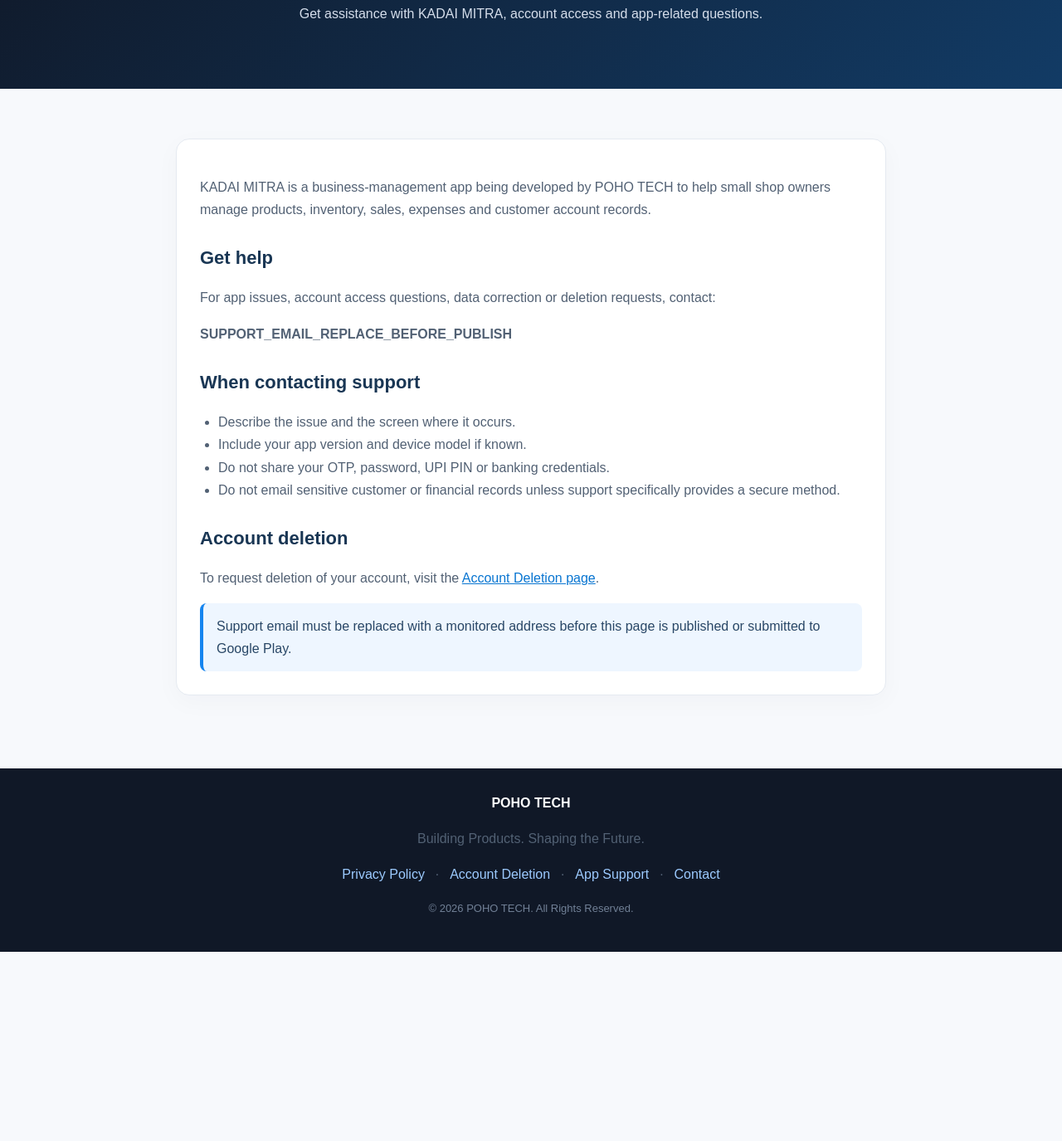
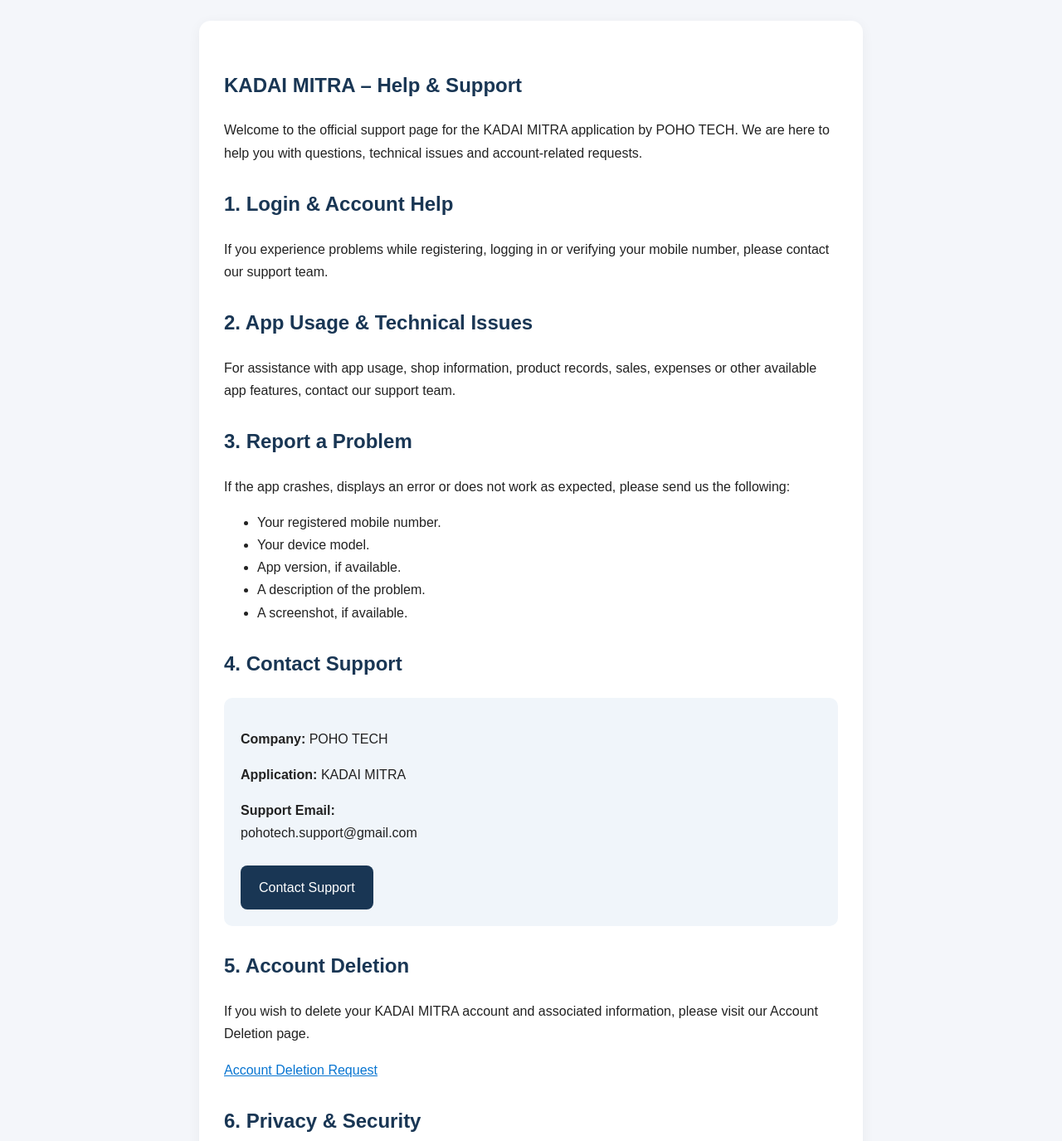
Before and after one commit to sselvam2014-lgtm/pohotech-website, a plain HTML site: page app-support.html in a window 1280 px wide. Shown: the part 240-1615 px from the top of the page at 83% size. Before the commit the page ends 1387 px from the top, so only its background shows below. Drawn offline with Linux system fonts and the light colour scheme.

Commit message:
Create KADAI MITRA app support page

```diff
--- a/app-support.html
+++ b/app-support.html
@@ -1,39 +1,167 @@
 <!DOCTYPE html>
-<html lang="en"><head><meta charset="UTF-8"><meta name="viewport" content="width=device-width, initial-scale=1.0">
-<meta name="theme-color" content="#101827"><title>App Support | POHO TECH</title>
-<meta name="description" content="Get assistance with KADAI MITRA, account access and app-related questions.">
+<html lang="en">
+<head>
+<meta charset="UTF-8">
+<meta name="viewport" content="width=device-width, initial-scale=1.0">
+<meta name="theme-color" content="#101827">
+<title>App Support | POHO TECH</title>
+<meta name="description" content="Official support page for KADAI MITRA by POHO TECH.">
 <style>
-:root{--navy:#101827;--navy2:#193654;--blue:#1685ef;--cyan:#60a5fa;--ink:#182235;--muted:#64748b;--bg:#f7f9fc;--line:#e5eaf1}
-*{box-sizing:border-box}html{scroll-behavior:smooth}body{margin:0;font-family:Arial,Helvetica,sans-serif;background:var(--bg);color:var(--ink);line-height:1.7}
-header{background:var(--navy);color:#fff;padding:17px max(6%,calc((100% - 1120px)/2));display:flex;align-items:center;justify-content:space-between;gap:20px}
-.brand{font-size:25px;font-weight:900;letter-spacing:1px;text-decoration:none;color:#fff;white-space:nowrap}.brand .p{color:#ff303b}.brand .o1{color:#ffbf00}.brand .h{color:#00b985}.brand .o2{color:#1685ef}
-nav{display:flex;gap:22px;flex-wrap:wrap}nav a{color:#fff;text-decoration:none;font-size:15px}nav a:hover{color:var(--cyan)}
-.hero{background:linear-gradient(135deg,var(--navy),#123b65);color:#fff;padding:65px 20px;text-align:center}.eyebrow{color:#60a5fa;font-size:12px;font-weight:bold;letter-spacing:3px;text-transform:uppercase}.hero h1{font-size:clamp(32px,5vw,48px);line-height:1.18;margin:12px auto;max-width:850px}.hero p{color:#d5deeb;max-width:720px;margin:12px auto}
-main{max-width:900px;margin:0 auto;padding:42px 22px 70px}.panel{background:#fff;border:1px solid var(--line);border-radius:16px;padding:28px;margin:18px 0;box-shadow:0 8px 30px #14213d08}
-h2{font-size:22px;color:#193654;margin:26px 0 8px}h3{font-size:17px;color:#193654;margin:18px 0 6px}p,li{color:#526174}ul{padding-left:22px}.note{background:#eef6ff;border-left:4px solid var(--blue);padding:14px 16px;border-radius:8px;color:#294766}
-a{color:#0875d1} .btn{display:inline-block;background:var(--blue);color:#fff;padding:12px 20px;border-radius:8px;text-decoration:none;font-weight:bold}.btn:hover{background:#086bc2}
-footer{background:var(--navy);color:#cbd5e1;text-align:center;padding:28px 18px}footer strong{color:#fff}footer a{color:#9ccaff;text-decoration:none;margin:0 8px}
-.small{font-size:13px;color:#718096}.meta{font-size:14px;color:#718096}
-@media(max-width:620px){header{align-items:flex-start;flex-direction:column;padding:15px 5%}nav{gap:14px}.panel{padding:20px}.hero{padding:48px 18px}main{padding:28px 16px 55px}}
-</style></head><body>
-<header><a class="brand" href="index.html"><span class="p">P</span><span class="o1">O</span><span class="h">H</span><span class="o2">O</span> TECH</a>
-<nav><a href="index.html">Home</a><a href="index.html#about">About</a><a href="index.html#products">Products</a><a href="app-support.html">Support</a><a href="contact.html">Contact</a></nav></header>
+*{box-sizing:border-box}
+body{
+  margin:0;
+  font-family:Arial,Helvetica,sans-serif;
+  background:#f4f6fa;
+  color:#222;
+  line-height:1.7;
+}
+header{
+  background:#101827;
+  color:white;
+  text-align:center;
+  padding:55px 20px;
+}
+header h1{font-size:36px;margin:0}
+header p{font-size:18px;margin:8px 0 0}
+main{
+  max-width:850px;
+  margin:30px auto;
+  padding:25px;
+}
+.panel{
+  background:white;
+  padding:30px;
+  border-radius:14px;
+  box-shadow:0 3px 15px rgba(0,0,0,.05);
+}
+h2{color:#193654;margin-top:28px}
+h3{color:#193654}
+a{color:#0875d1}
+.btn{
+  display:inline-block;
+  background:#193654;
+  color:white;
+  padding:13px 22px;
+  border-radius:8px;
+  text-decoration:none;
+  margin-top:10px;
+}
+.btn:hover{background:#0875d1}
+.contact{
+  background:#f0f5fa;
+  padding:20px;
+  border-radius:10px;
+  margin-top:15px;
+}
+footer{
+  background:#101827;
+  color:#cbd5e1;
+  text-align:center;
+  padding:30px 15px;
+}
+footer strong{color:white}
+footer a{color:#60a5fa}
+@media(max-width:600px){
+  header h1{font-size:29px}
+  main{padding:15px}
+  .panel{padding:22px}
+}
+</style>
+</head>
+<body>
 
-<section class="hero"><div class="eyebrow">WE'RE HERE TO HELP</div><h1>KADAI MITRA App Support</h1><p>Get assistance with KADAI MITRA, account access and app-related questions.</p></section>
+<header>
+<h1>POHO TECH</h1>
+<p>App Support</p>
+</header>
+
 <main>
 <div class="panel">
-<p>KADAI MITRA is a business-management app being developed by POHO TECH to help small shop owners manage products, inventory, sales, expenses and customer account records.</p>
-<h2>Get help</h2>
-<p>For app issues, account access questions, data correction or deletion requests, contact:</p>
-<p><strong>SUPPORT_EMAIL_REPLACE_BEFORE_PUBLISH</strong></p>
-<h2>When contacting support</h2>
-<ul><li>Describe the issue and the screen where it occurs.</li><li>Include your app version and device model if known.</li><li>Do not share your OTP, password, UPI PIN or banking credentials.</li><li>Do not email sensitive customer or financial records unless support specifically provides a secure method.</li></ul>
-<h2>Account deletion</h2>
-<p>To request deletion of your account, visit the <a href="account-deletion.html">Account Deletion page</a>.</p>
-<div class="note">Support email must be replaced with a monitored address before this page is published or submitted to Google Play.</div>
+
+<h2>KADAI MITRA – Help & Support</h2>
+
+<p>
+Welcome to the official support page for the
+KADAI MITRA application by POHO TECH.
+We are here to help you with questions,
+technical issues and account-related requests.
+</p>
+
+<h2>1. Login & Account Help</h2>
+<p>
+If you experience problems while registering,
+logging in or verifying your mobile number,
+please contact our support team.
+</p>
+
+<h2>2. App Usage & Technical Issues</h2>
+<p>
+For assistance with app usage, shop information,
+product records, sales, expenses or other
+available app features, contact our support team.
+</p>
+
+<h2>3. Report a Problem</h2>
+<p>
+If the app crashes, displays an error or does not
+work as expected, please send us the following:
+</p>
+<ul>
+<li>Your registered mobile number.</li>
+<li>Your device model.</li>
+<li>App version, if available.</li>
+<li>A description of the problem.</li>
+<li>A screenshot, if available.</li>
+</ul>
+
+<h2>4. Contact Support</h2>
+<div class="contact">
+<p><strong>Company:</strong> POHO TECH</p>
+<p><strong>Application:</strong> KADAI MITRA</p>
+<p><strong>Support Email:</strong><br>
+pohotech.support@gmail.com</p>
+<a class="btn"
+href="mailto:pohotech.support@gmail.com?subject=KADAI%20MITRA%20App%20Support">
+Contact Support
+</a>
+</div>
+
+<h2>5. Account Deletion</h2>
+<p>
+If you wish to delete your KADAI MITRA account
+and associated information, please visit our
+Account Deletion page.
+</p>
+<a href="account-deletion.html">Account Deletion Request</a>
+
+<h2>6. Privacy & Security</h2>
+<p>
+Please do not share your OTP, UPI PIN,
+banking password or other confidential
+security credentials with anyone.
+</p>
+<a href="privacy-policy.html">Read Privacy Policy</a>
+
+<h2>7. Important Note</h2>
+<p>
+For faster assistance, please provide accurate
+information about the issue you are experiencing.
+Our support team will review your request.
+</p>
+
 </div>
 </main>
-<footer><strong>POHO TECH</strong><p>Building Products. Shaping the Future.</p>
-<p><a href="privacy-policy.html">Privacy Policy</a> · <a href="account-deletion.html">Account Deletion</a> · <a href="app-support.html">App Support</a> · <a href="contact.html">Contact</a></p>
-<p class="small">© 2026 POHO TECH. All Rights Reserved.</p></footer>
-</body></html>
+
+<footer>
+<strong>POHO TECH</strong>
+<p>Building Products. Shaping the Future.</p>
+<p>
+<a href="index.html">Home</a> |
+<a href="privacy-policy.html">Privacy Policy</a> |
+<a href="account-deletion.html">Account Deletion</a>
+</p>
+<p>© 2026 POHO TECH. All Rights Reserved.</p>
+</footer>
+
+</body>
+</html>
```
